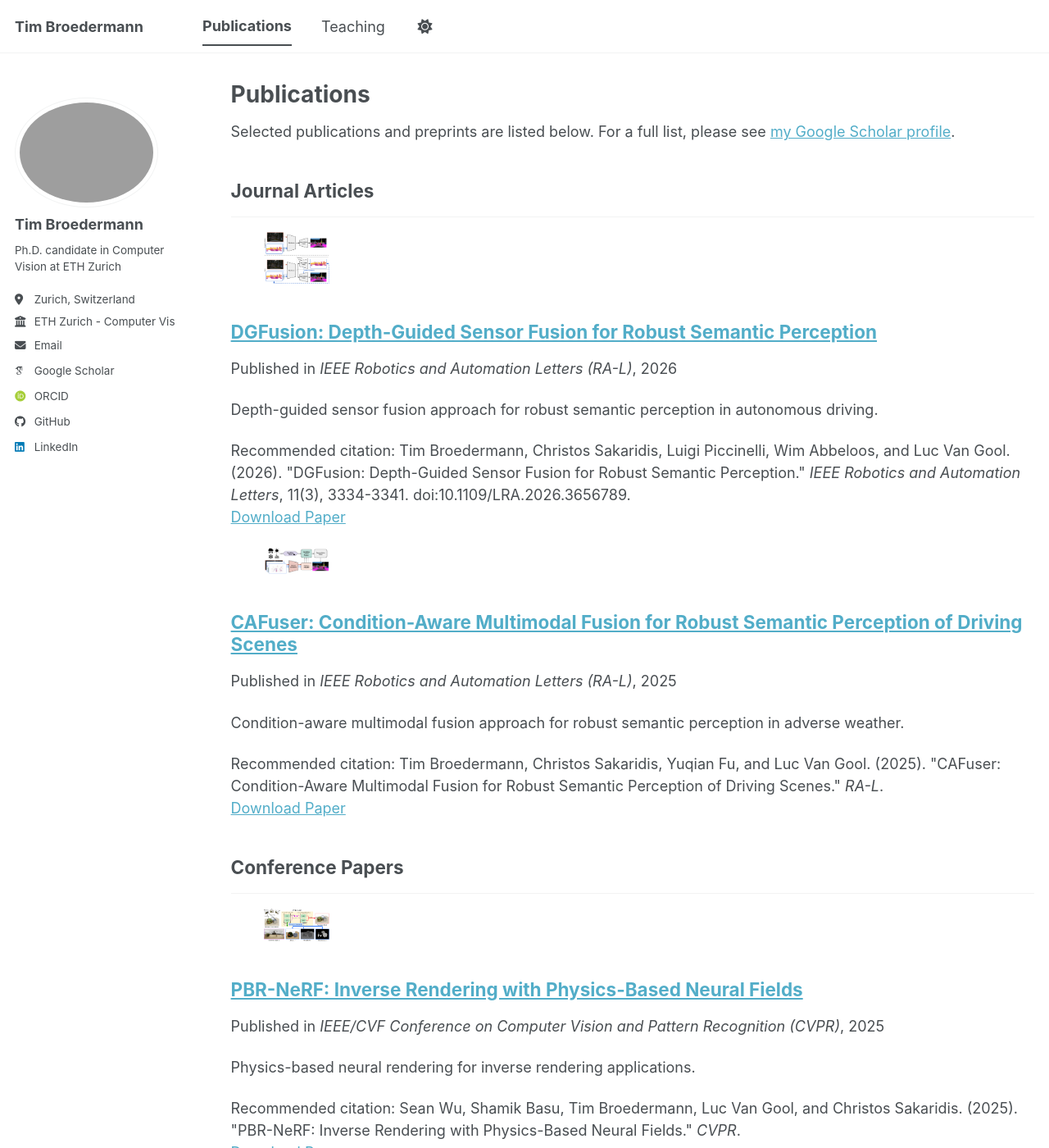
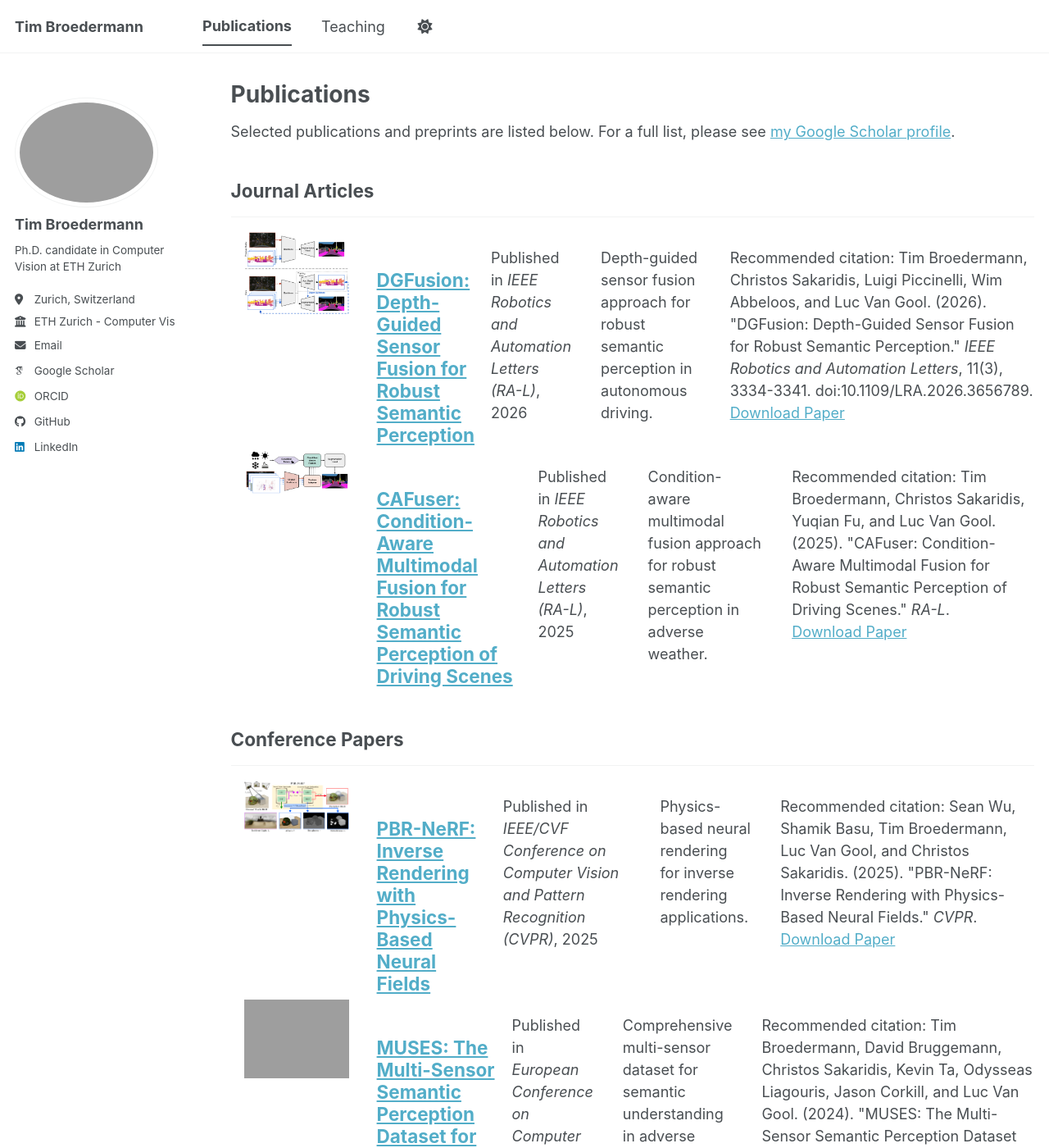
Before and after one commit to timbroed/timbroed.github.io, a Jekyll site: the page built from _pages/publications.html, in a window 1280 px wide and 1400 px high. Shown: the whole window at 82% size. Built offline with Jekyll 4.4.1, drawn with Linux system fonts in a browser that asks for light colours; some web fonts are replaced; a script bundle is joined from its source files by our own code; library files that are not in the unit come from our copies.

Commit message:
Enhance archive item layout with flexbox and adjust teaser image width

```diff
--- a/_sass/layout/_archive.scss
+++ b/_sass/layout/_archive.scss
@@ -106,6 +106,12 @@
     margin: 0 0 4px;
   }
 
+  .archive__item {
+    display: flex;
+    gap: 1rem;
+    align-items: flex-start;
+  }
+
   .archive__item-teaser {
     flex: 0 0 160px;
     max-width: 160px;
@@ -114,7 +120,7 @@
   }
 
   .archive__item-teaser img {
-    width: 50%;
+    width: 80%;
     height: auto;
     display: block;
   }
```
